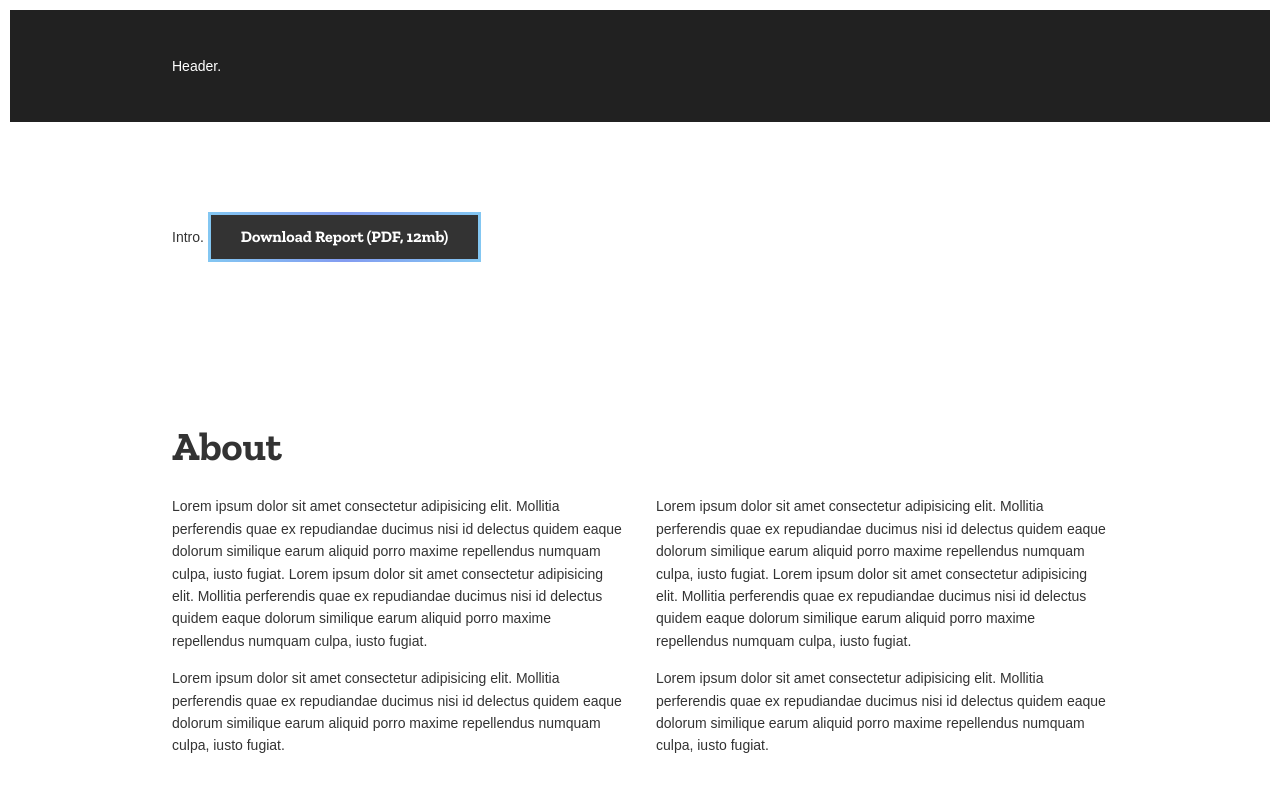
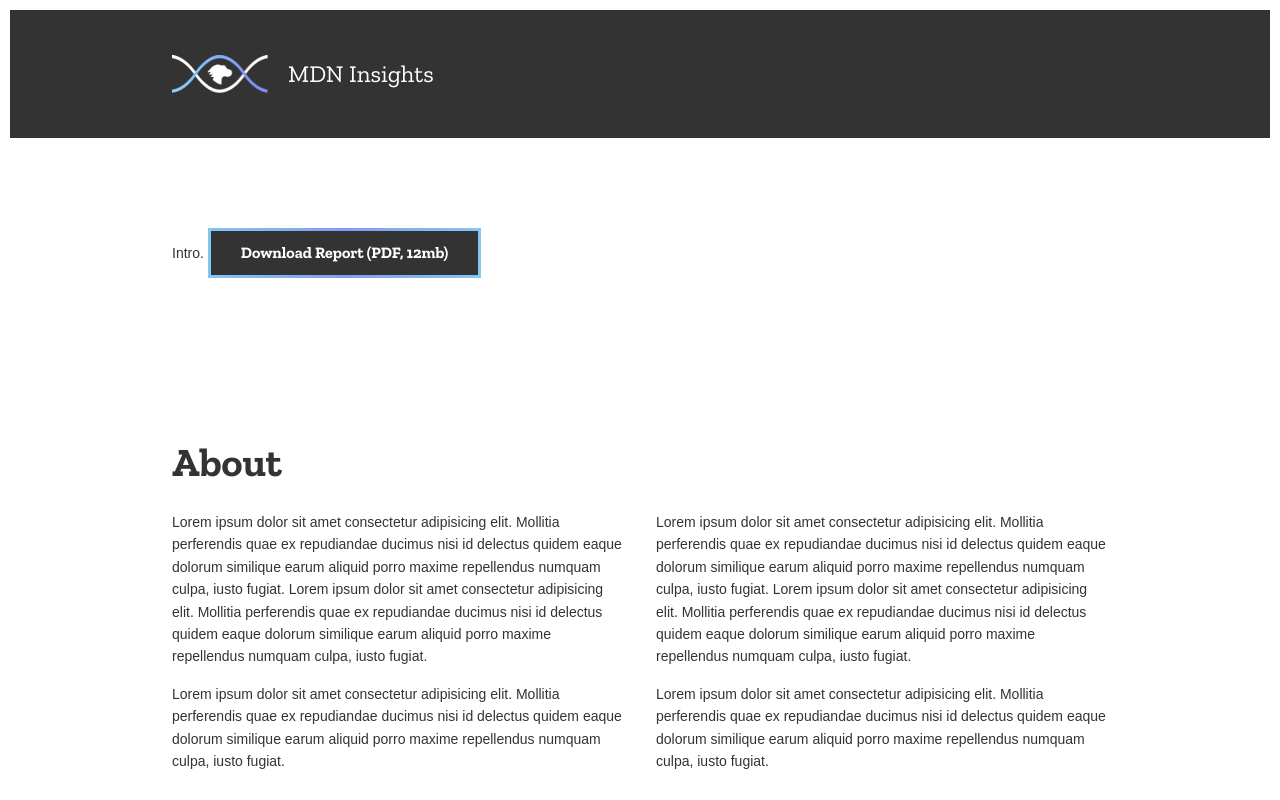
Before and after one commit to mdn/insights, a website built with webpack: page src/index.html in a window 1280 px wide. Shown: the top 800 px of the page. Built offline with nearby package versions, Linux system fonts and the light colour scheme.

Commit message:
Adds in DNA logo and title into header

```diff
--- a/src/index.html
+++ b/src/index.html
@@ -19,7 +19,19 @@
   </head>
   <body>
     <header class="header" role="banner">
-      <div class="wrapper">Header.</div>
+      <div class="wrapper">
+        <div class="flex flex-content-space-between flex-items-center">
+          <div class="header__logo flex flex-items-center">
+            <img class="header__logo-img" srcset="./assets/img/dna-logo_1x.png 1x, ./assets/img/dna-logo_2x.png 2x" alt="">
+            <span class="h3 header__title">MDN Insights</span>
+          </div>
+          <div class="header__button">
+            <a class="button button-download" href="#">
+              <span class="button-download__inner">Download Report (PDF, 12mb)</span>
+            </a>
+          </div>
+        </div>
+      </div>
     </header>
 
     <main class="main">
--- a/src/styles/layout/_header.scss
+++ b/src/styles/layout/_header.scss
@@ -1,7 +1,15 @@
 .header {
-  background-color: $dna-brand-grey-900;
+  background-color: $dna-brand-grey-800;
   border: 10px solid #fff;
   border-bottom: 0;
   color: #fff;
   padding: 45px 0;
+
+  &__logo-img {
+    margin-right: 20px;
+  }
+
+  &__button {
+    display: none;
+  }
 }
```
Also changed, not shown: src/assets/img/dna-logo_1x.png (added), src/assets/img/dna-logo_2x.png (added).
